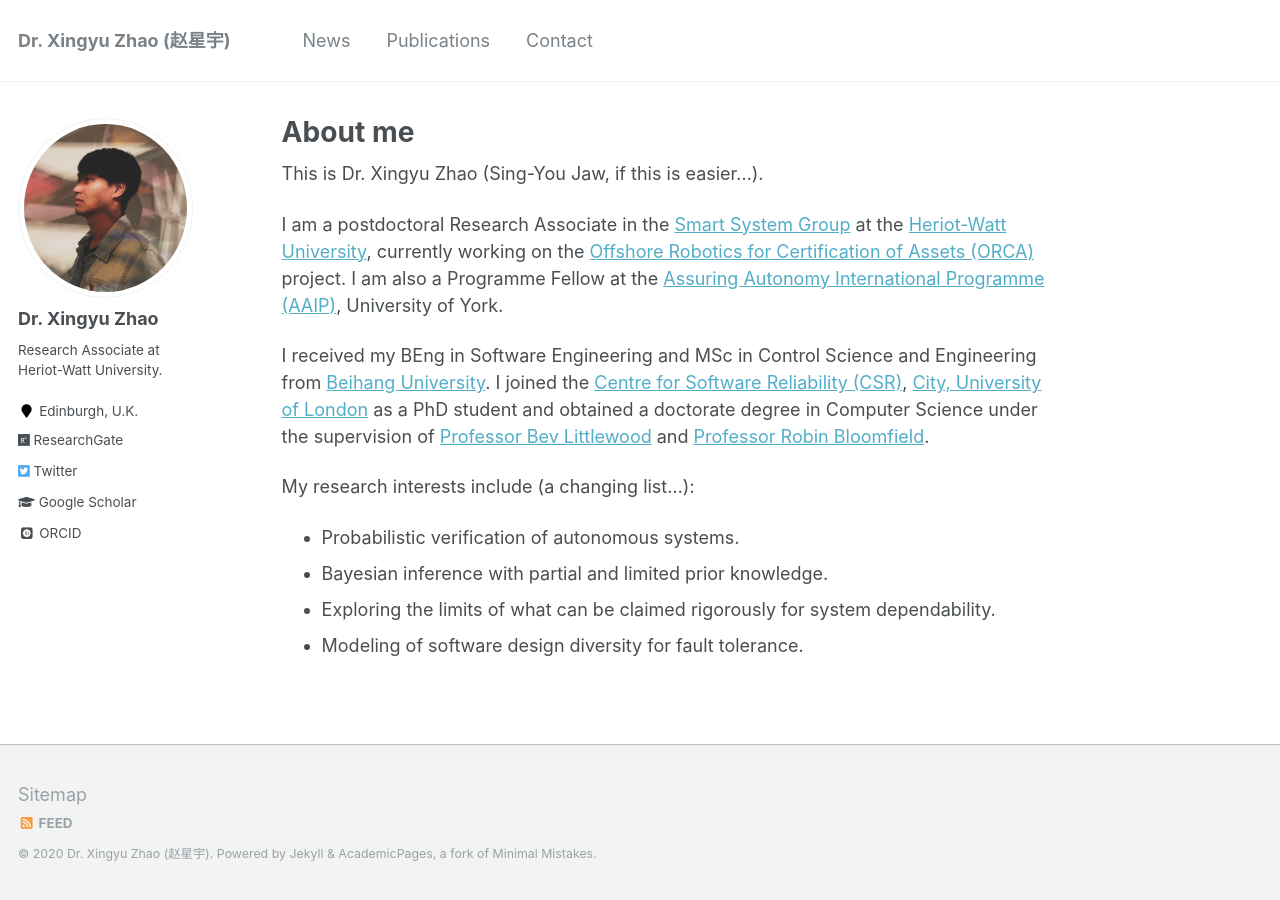
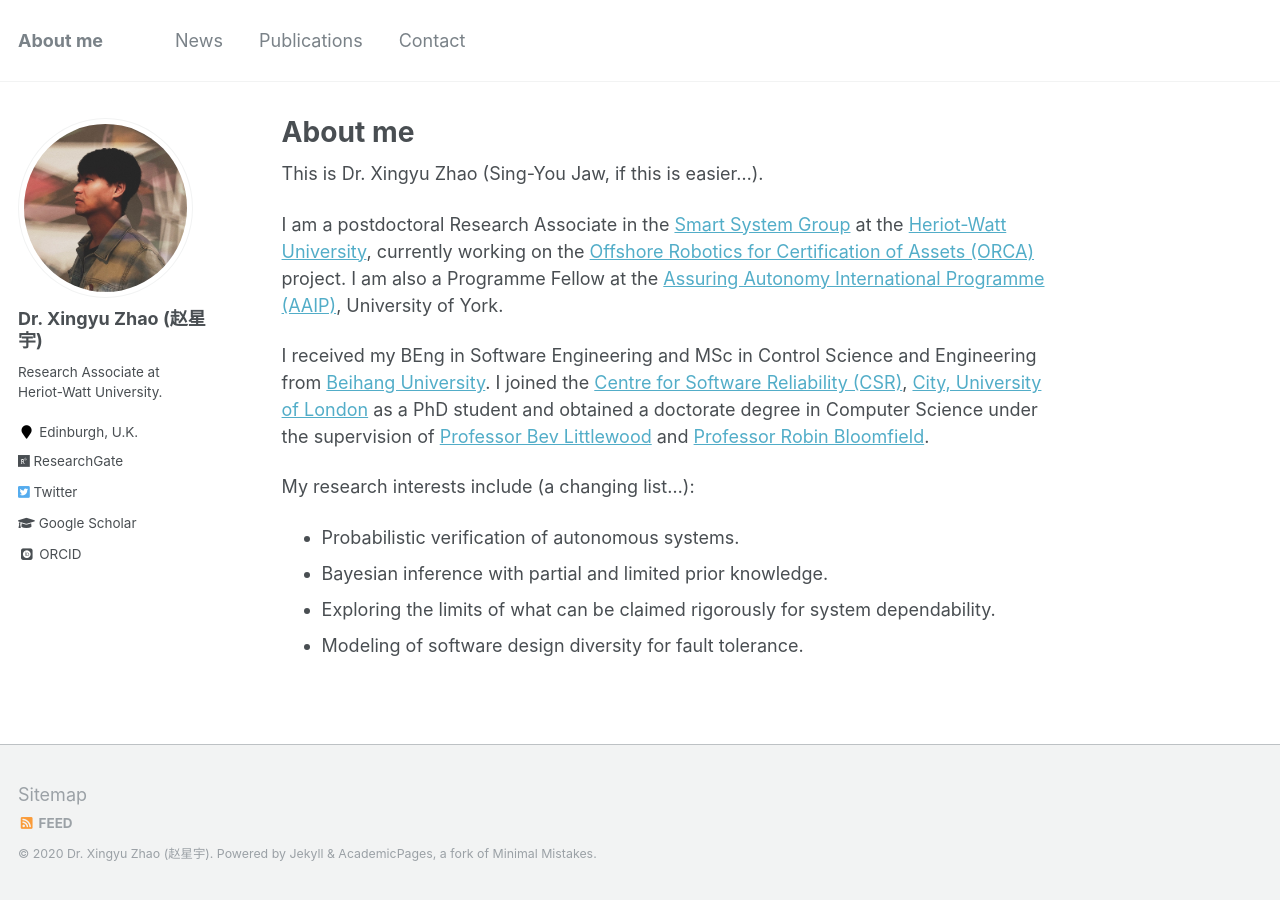
Before and after one commit to x-y-zhao/x-y-zhao.github.io, a Jekyll site: the page built from _pages/about.md, in a window 1280 px wide. Built offline with Jekyll 4.4.1, drawn with Linux system fonts in a browser that asks for light colours; some web fonts are replaced.

Commit message:
Update _config.yml

```diff
--- a/_config.yml
+++ b/_config.yml
@@ -7,7 +7,7 @@
 
 # Site Settings
 locale                   : "en-UK"
-title                    : "Dr. Xingyu Zhao (赵星宇)"
+title                    : "About me"
 title_separator          : "-"
 name                     : &name "Dr. Xingyu Zhao (赵星宇)"
 description              : &description "Research Associate at Heriot-Watt University"
@@ -83,7 +83,7 @@ google_analytics: UA-160160100-1
 
 # Site Author
 author:
-  name             : "Dr. Xingyu Zhao"
+  name             : "Dr. Xingyu Zhao (赵星宇)"
   avatar           : "profile.JPG"
   bio              : "Research Associate at Heriot-Watt University."
   location         : "Edinburgh, U.K."
```
